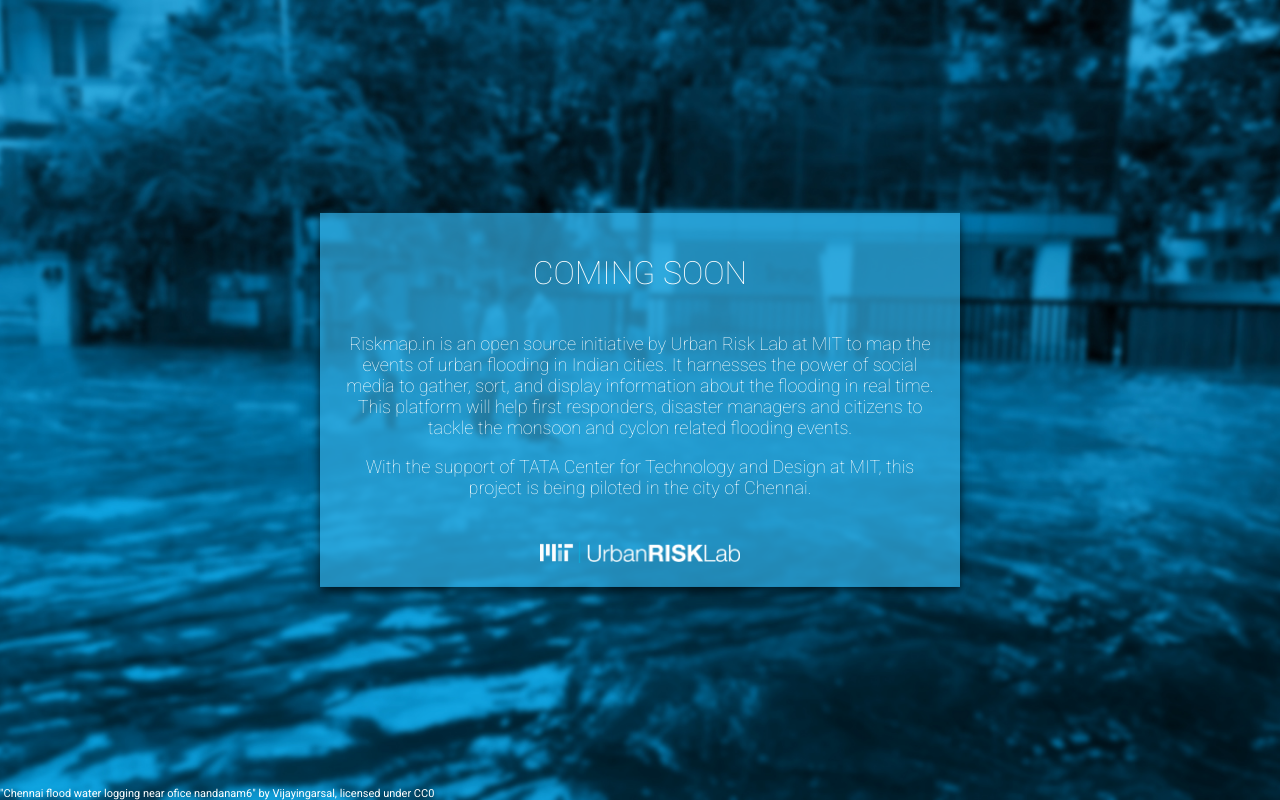
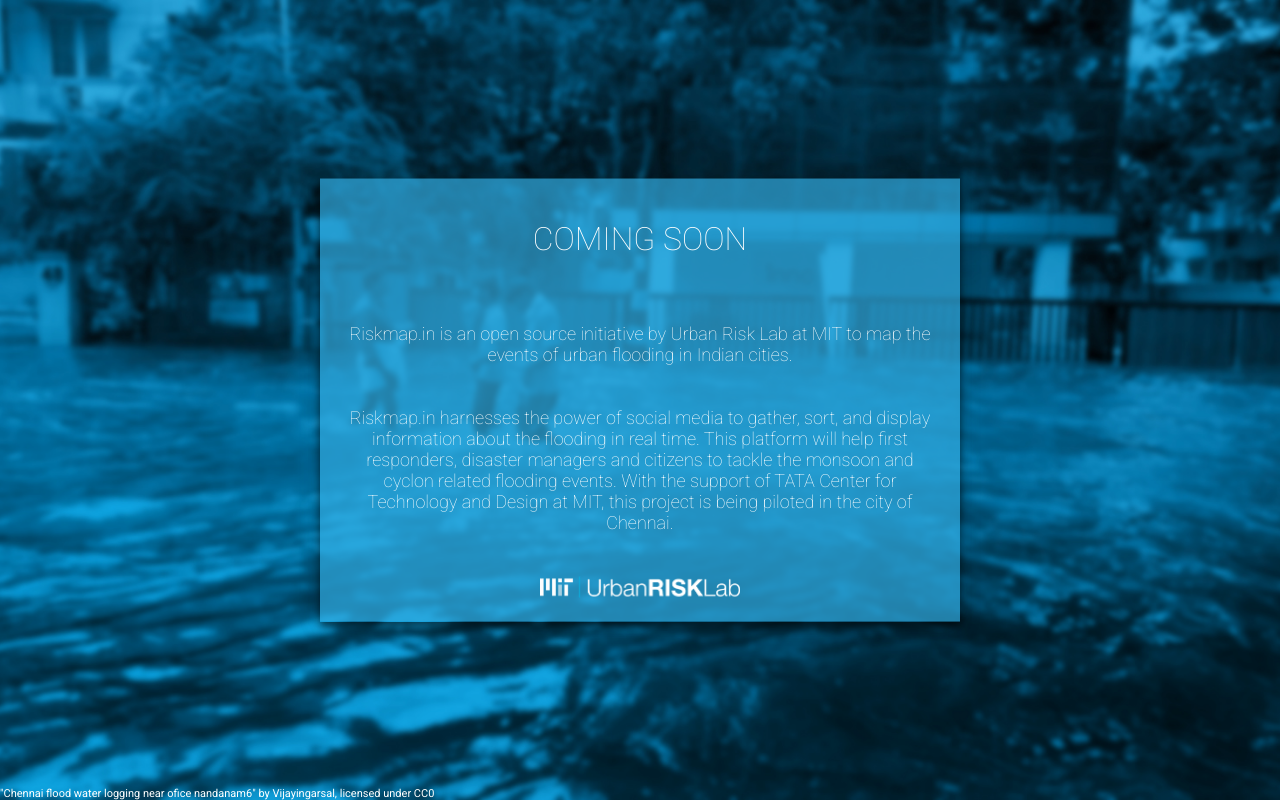
Before and after one commit to asbarve/risklab.github.io, a plain HTML site: page chennai.html in a window 1280 px wide. Drawn offline with Linux system fonts and the light colour scheme.

Commit message:
Update chennai.html

```diff
--- a/chennai.html
+++ b/chennai.html
@@ -76,8 +76,8 @@ hr {
   <div class="middle">
     <h1 class="header">COMING SOON</h1>
     <hr>
-    <p class="description">Riskmap.in is an open source initiative by Urban Risk Lab at MIT to map the events of urban flooding in Indian cities. It harnesses the power of social media to gather, sort, and display information about the flooding in real time. This platform will help first responders, disaster managers and citizens to tackle the monsoon and cyclon related flooding events.</p>
-    <p class="description">With the support of TATA Center for Technology and Design at MIT, this project is being piloted in the city of Chennai.</p>
+    <h6 class="description">Riskmap.in is an open source initiative by Urban Risk Lab at MIT to map the events of urban flooding in Indian cities.</h6>
+    <p class="description">Riskmap.in harnesses the power of social media to gather, sort, and display information about the flooding in real time. This platform will help first responders, disaster managers and citizens to tackle the monsoon and cyclon related flooding events. With the support of TATA Center for Technology and Design at MIT, this project is being piloted in the city of Chennai.</p>
   <div class="logo">
       <hr>
     <a href="http://urbanrisklab.org"><img src="img/URL_logo.png"></a>
```
